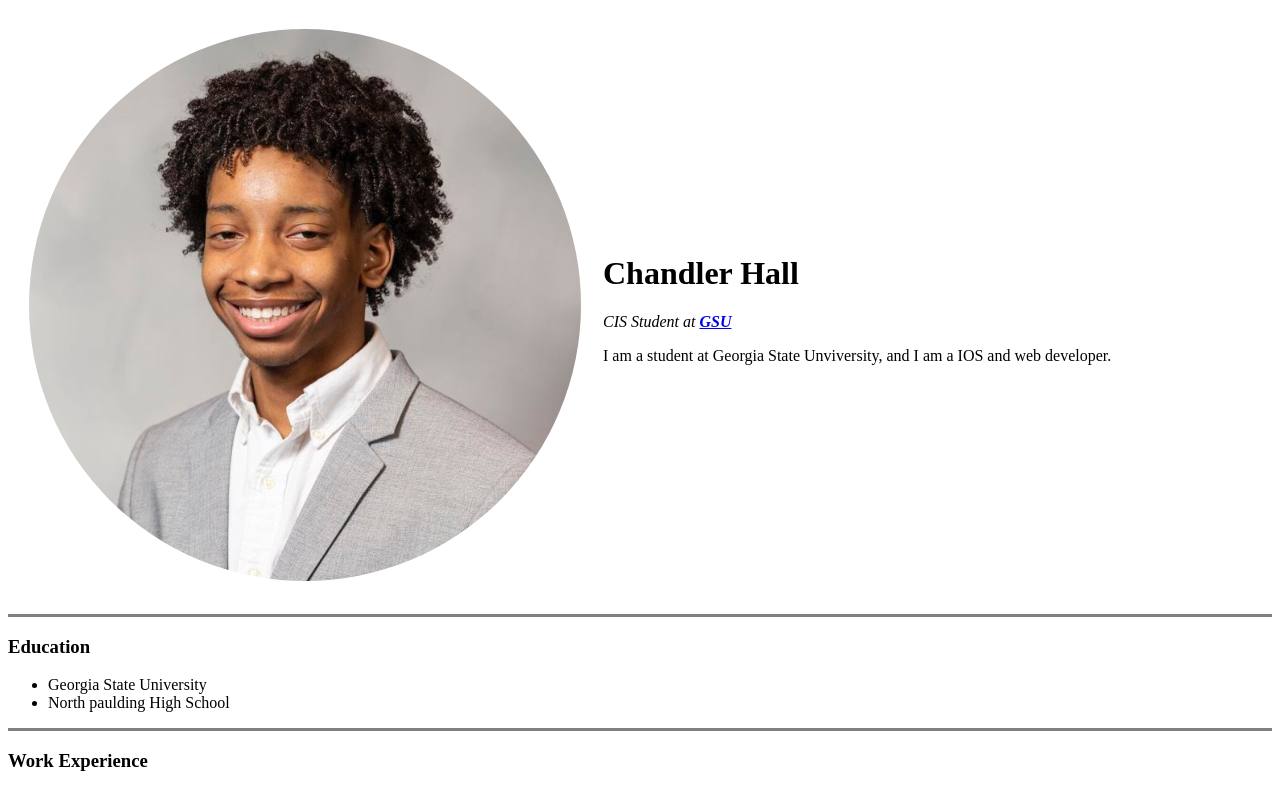
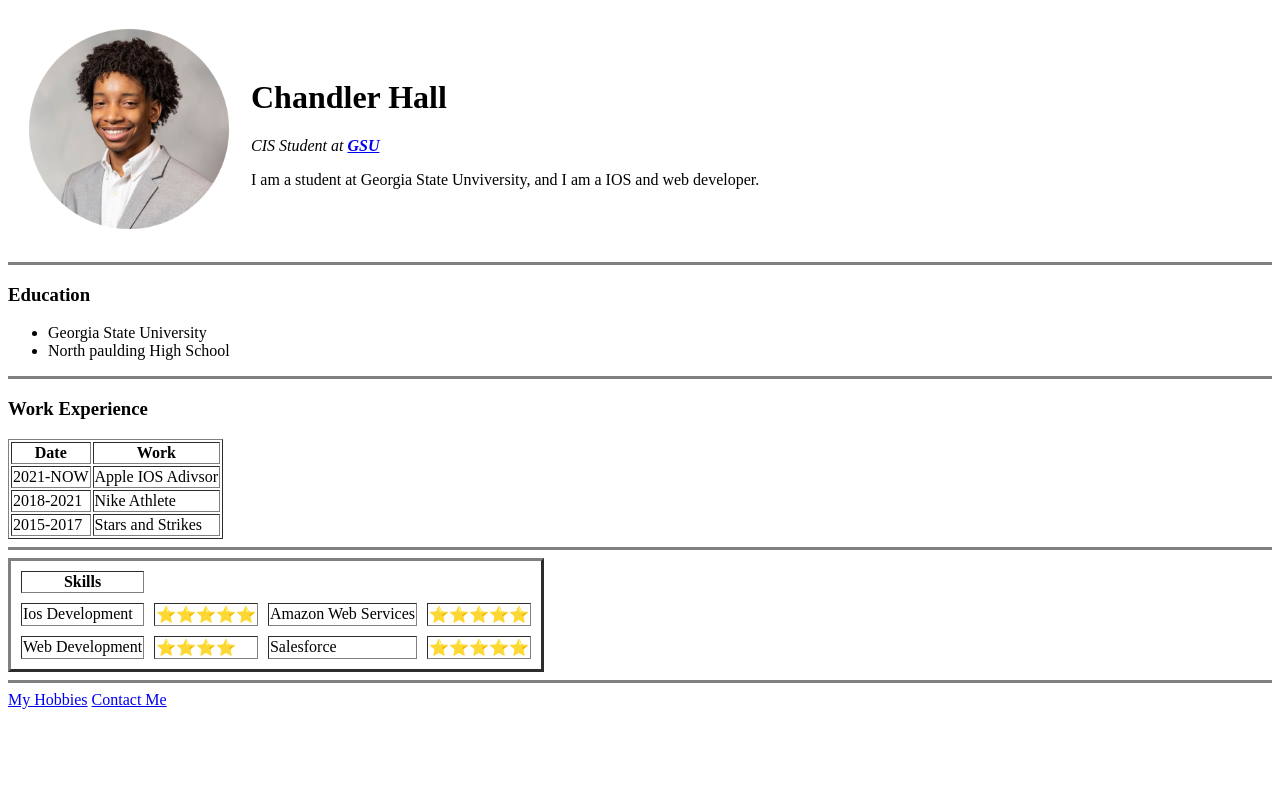
Before and after one commit to chandlerHall47/cv, a plain HTML site: page index.html in a window 1280 px wide. Shown: the top 788 px of the page. Drawn offline with Linux system fonts and the light colour scheme; files whose address does not match are found by name.

Commit message:
fixed image bug

```diff
--- a/index.html
+++ b/index.html
@@ -9,7 +9,8 @@
 <body>
   <table cellspacing=20>
     <tr>
-      <td><img src="/Users/channo/Web Development/HTML - Personal Site/images/chanHeadshot.png" alt="Chandler's Profile Pic">
+      <td><img src="images/chanHeadshot.png" alt="Chandler's Profile Pic"
+        height="200" width="200">
       </td>
       <td>
         <h1>Chandler Hall</h1>
```
